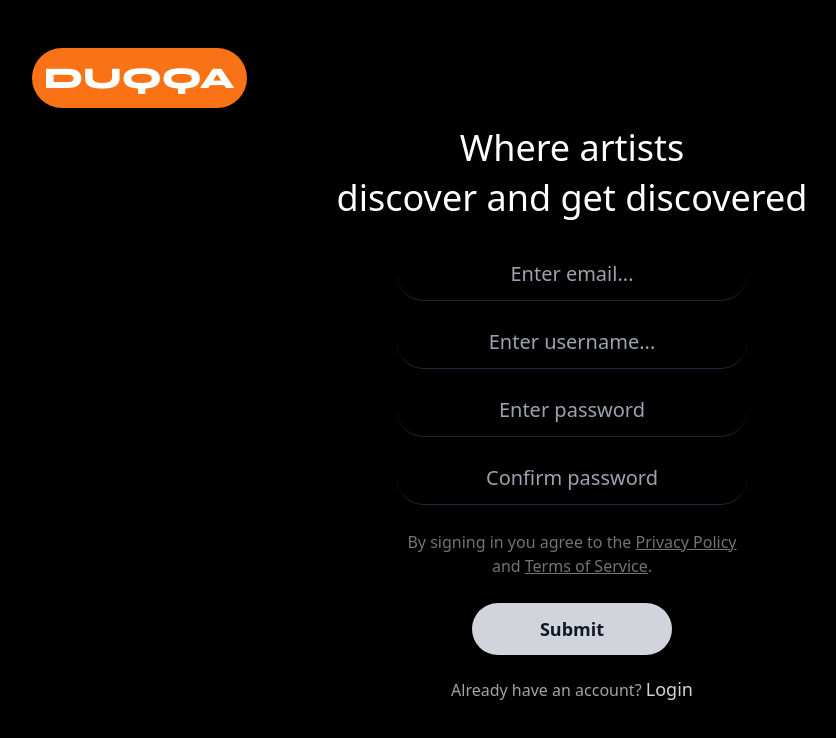
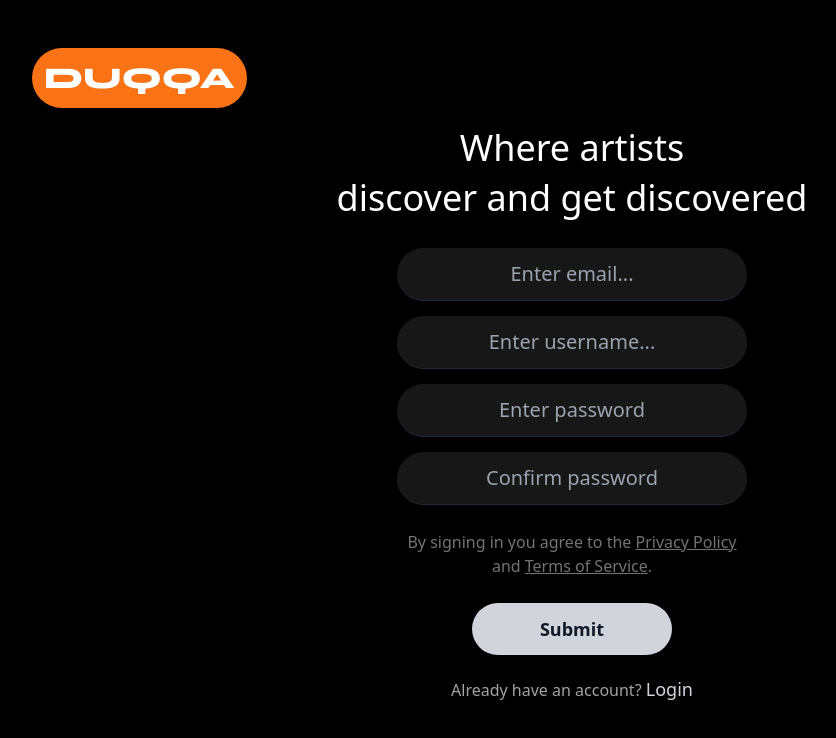
Before and after one commit to ggakila/Webstack-Portfolio, a Next.js app in the folder frontend/duqqa/: page /auth/register in a window 1280 px wide. Shown: the top 738 px of the page, without its empty margins (68-904 px from the left). Built offline with nearby package versions, Linux system fonts and the light colour scheme; no server answers.

Commit message:
styling edits

```diff
--- a/frontend/duqqa/src/pages/auth/login.js
+++ b/frontend/duqqa/src/pages/auth/login.js
@@ -111,7 +111,7 @@ export default function Login() {
 							<input
 								{...register("email")}
 								placeholder="Enter email..."
-								className="w-full bg-transparent border-b min-w-[350px] border-gray-800 outline-none text-xl py-3 bg-neutral-900 rounded-full text-center text-gray-300"
+								className="w-full  border-b min-w-[350px] border-gray-800 outline-none text-xl py-3 bg-neutral-900 rounded-full text-center text-gray-300"
 								autoComplete="off"
 							/>
 							<p className="text-red-500">{errors.email?.message}</p>
@@ -121,7 +121,7 @@ export default function Login() {
 							<input
 								{...register("password")}
 								placeholder="Enter password"
-								className="w-full bg-transparent border-b min-w-[350px] border-gray-800 outline-none text-xl py-3 bg-neutral-900 rounded-full text-center text-gray-300"
+								className="w-full  border-b min-w-[350px] border-gray-800 outline-none text-xl py-3 bg-neutral-900 rounded-full text-center text-gray-300"
 								autoComplete="off"
 								type="password"
 							/>
--- a/frontend/duqqa/src/pages/auth/register.js
+++ b/frontend/duqqa/src/pages/auth/register.js
@@ -98,7 +98,7 @@ export default function Login() {
 							<input
 								{...register("email")}
 								placeholder="Enter email..."
-								className="w-full bg-transparent border-b min-w-[350px] border-gray-800 outline-none text-xl py-3 bg-neutral-900 rounded-full text-center text-gray-300"
+								className="w-full  border-b min-w-[350px] border-gray-800 outline-none text-xl py-3 bg-neutral-900 rounded-full text-center text-gray-300"
 								autoComplete="off"
 							/>
 							<p className="text-red-500">{errors.email?.message}</p>
@@ -107,7 +107,7 @@ export default function Login() {
 							<input
 								{...register("username")}
 								placeholder="Enter username..."
-								className="w-full bg-transparent border-b min-w-[350px] border-gray-800 outline-none text-xl py-3 bg-neutral-900 rounded-full text-center text-gray-300"
+								className="w-full  border-b min-w-[350px] border-gray-800 outline-none text-xl py-3 bg-neutral-900 rounded-full text-center text-gray-300"
 								autoComplete="off"
 							/>
 							<p className="text-red-500">{errors.username?.message}</p>
@@ -117,7 +117,7 @@ export default function Login() {
 							<input
 								{...register("password")}
 								placeholder="Enter password"
-								className="w-full bg-transparent border-b min-w-[350px] border-gray-800 outline-none text-xl py-3 bg-neutral-900 rounded-full text-center text-gray-300"
+								className="w-full  border-b min-w-[350px] border-gray-800 outline-none text-xl py-3 bg-neutral-900 rounded-full text-center text-gray-300"
 								autoComplete="off"
 								type="password"
 							/>
@@ -127,7 +127,7 @@ export default function Login() {
 							<input
 								{...register("confirmPassword")}
 								placeholder="Confirm password"
-								className="w-full bg-transparent border-b min-w-[350px] border-gray-800 outline-none text-xl py-3 bg-neutral-900 rounded-full text-center text-gray-300"
+								className="w-full  border-b min-w-[350px] border-gray-800 outline-none text-xl py-3 bg-neutral-900 rounded-full text-center text-gray-300"
 								autoComplete="off"
 								type="password"
 							/>
```
